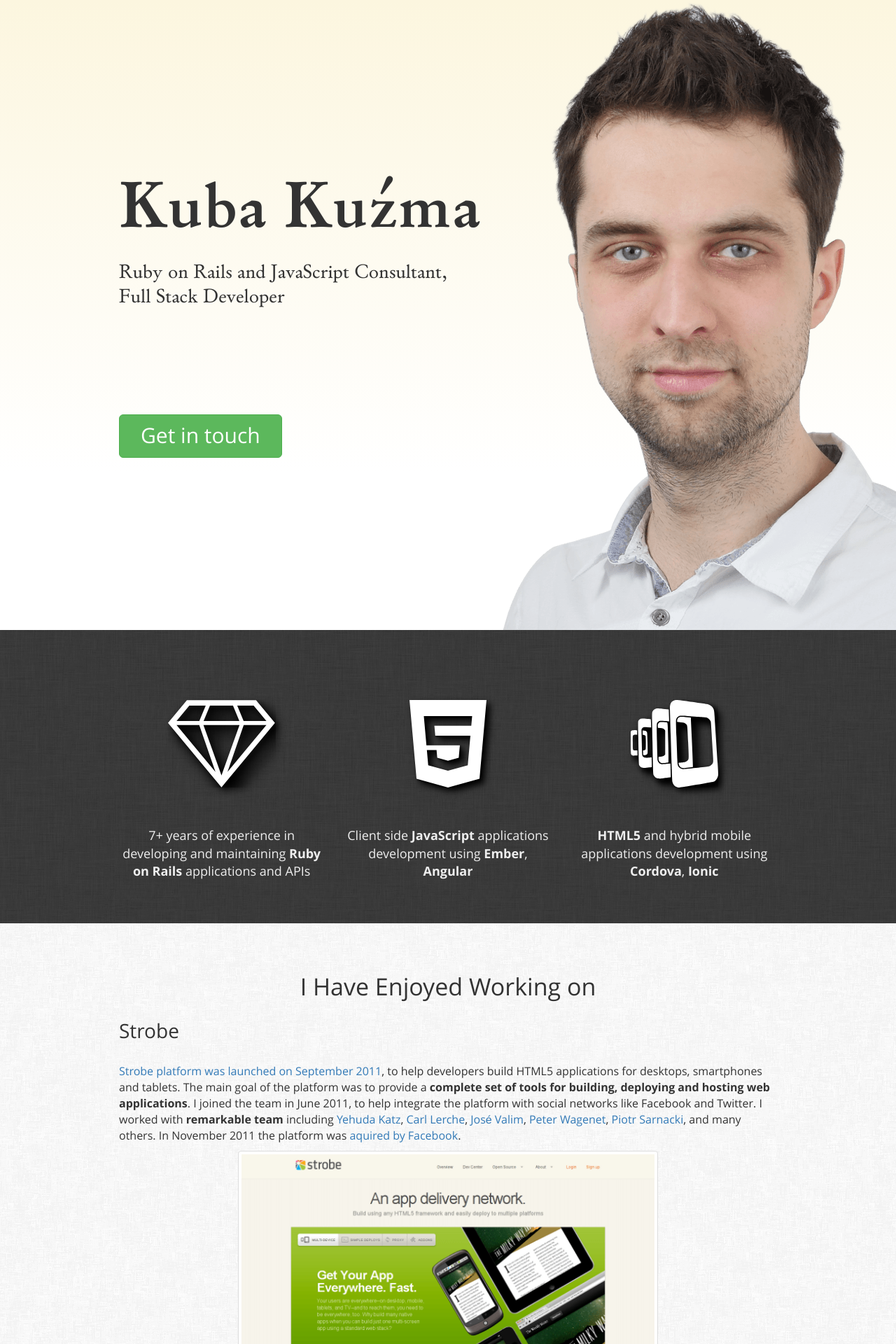
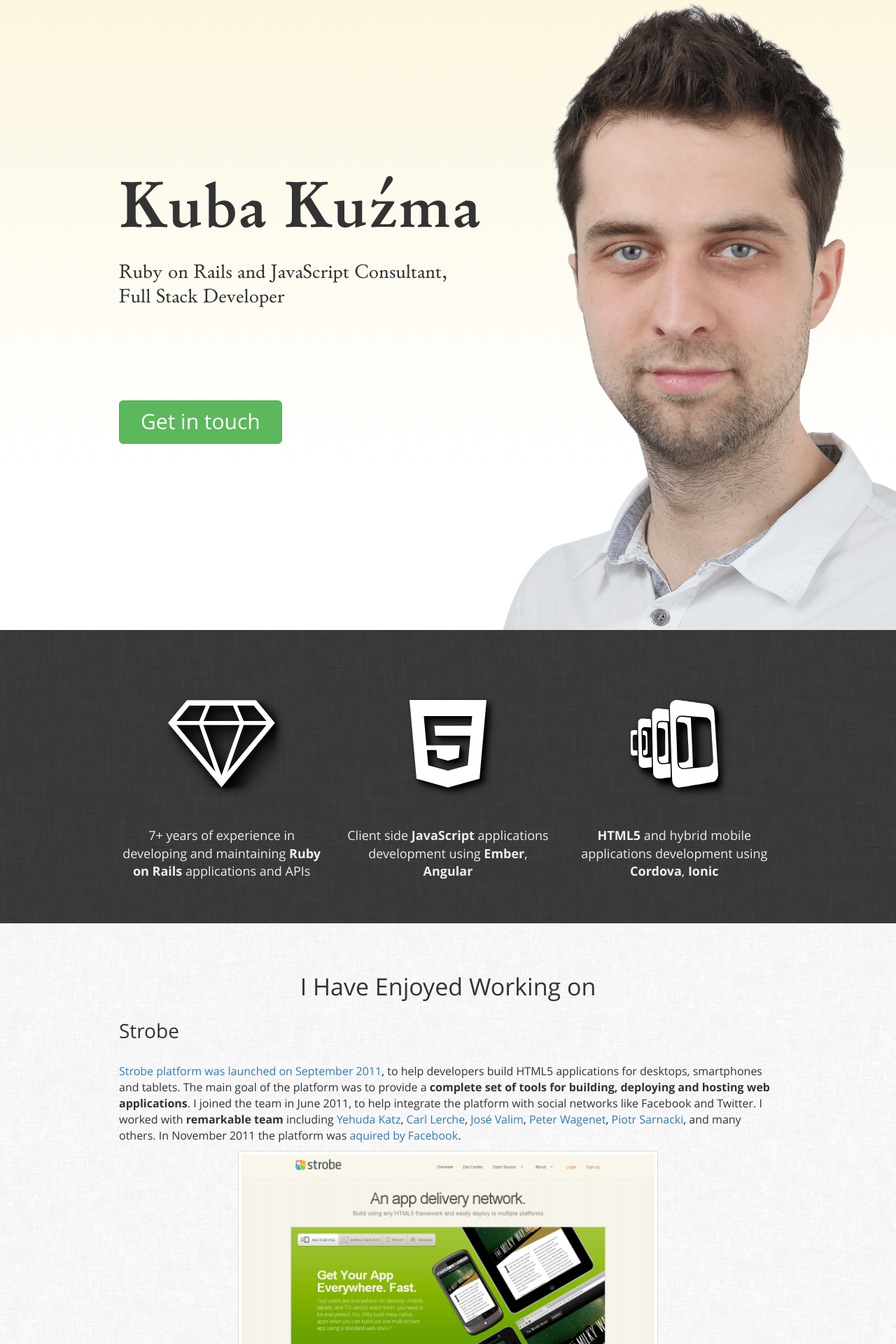
Before and after one commit to qoobaa/qoobaa.github.io, a Jekyll site: the page built from index.html, in a window 1280 px wide. Shown: the top 1920 px of the page at 70% size. Built offline with Jekyll 4.4.1, drawn with Linux system fonts in a browser that asks for light colours.

Commit message:
moved button up

```diff
--- a/css/main.scss
+++ b/css/main.scss
@@ -53,7 +53,7 @@
     a {
         font-size: 3rem;
         padding: 10px 30px;
-        margin-top: 120px;
+        margin-top: 100px;
     }
 
     @media (max-width: $screen-sm-max) {
```
